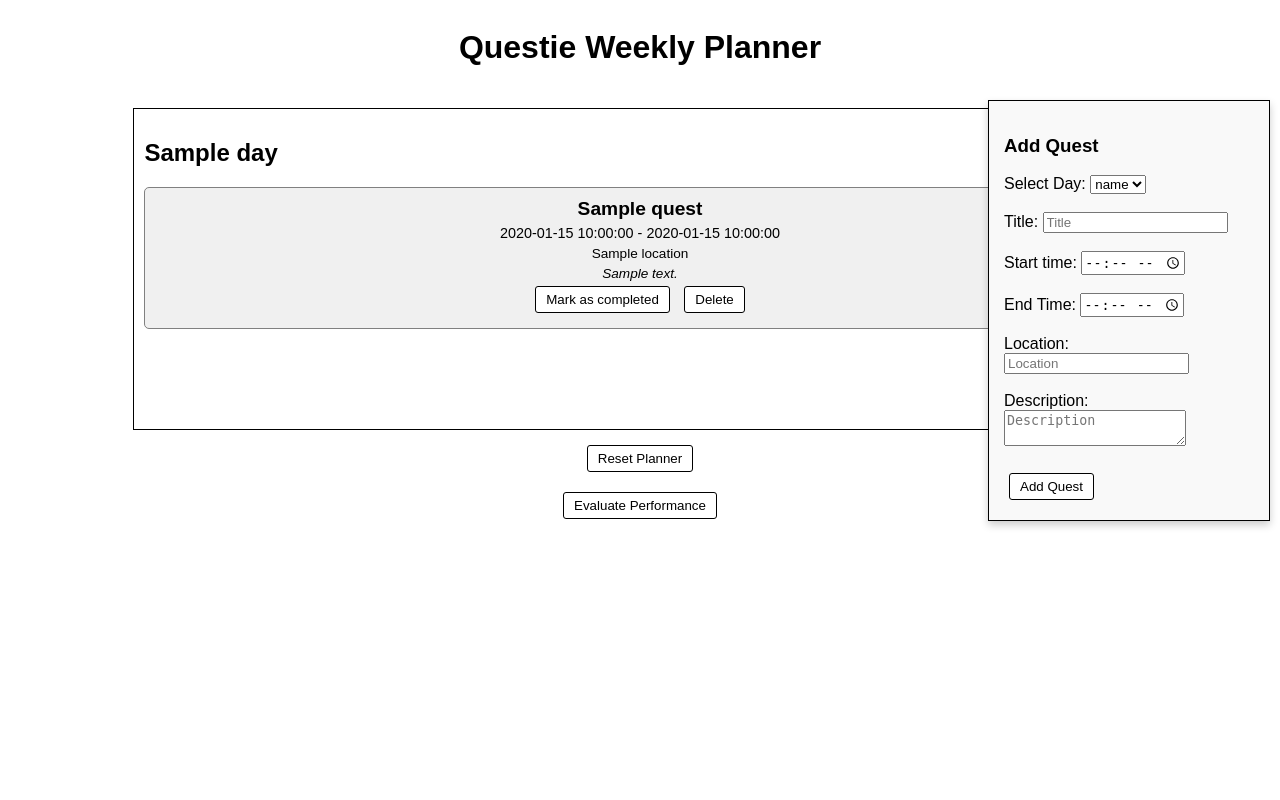
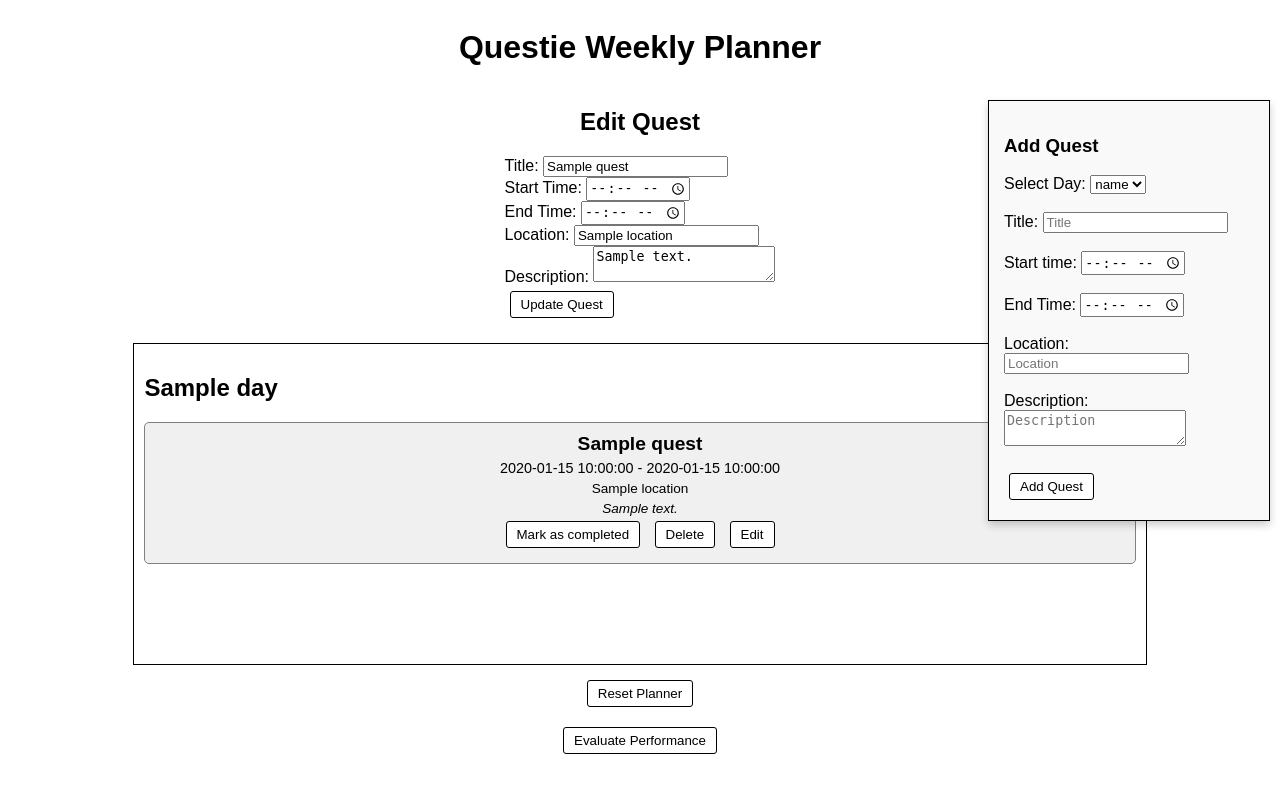
Before and after one commit to mads546n/questie, a Flask app: template templates/index.html in a window 1280 px wide. Run offline with Flask 3, Linux system fonts and the light colour scheme; the template is opened without the code that fills it: most values are stand-ins (such as "Sample title", 1, 10 or a date in 2020).

Commit message:
Merge og edit and visual-update

```diff
--- a/main.py
+++ b/main.py
@@ -136,7 +136,7 @@ def home():
 # Route to add a new quest
 @app.route('/add_quest/<day>', methods=['POST'])
 def add_quest(day):
-    day = request.form.get('day')
+    # day = request.form.get('day')
     try:
         if day not in weekly_planner or day == "metadata":
             flash("Invalid day specified!")
@@ -235,6 +235,49 @@ def evaluate_performance():
     return render_template('evaluate.html', performance_data=performance_data, graph_urls=graph_urls)
 
 
+@app.route('/quest/edit/<day>/<int:quest_index>', methods=['GET', 'POST'])
+def edit_quest(day, quest_index):
+    # Check if quest_index is valid for the given day
+    if 0 <= quest_index < len(weekly_planner[day]):
+        quest = weekly_planner[day][quest_index]
+        if request.method == 'POST':
+            # Get updated quest data from the form
+            title = request.form.get('title')
+            start_time = request.form.get('start_time')
+            end_time = request.form.get('end_time')
+            location = request.form.get('location')
+            description = request.form.get('description')
+            # Validate required fields
+            if not title or not start_time or not end_time:
+                flash('Title, start time, and end time are required!', 'error')
+                return redirect(url_for('edit_quest', day=day, quest_index=quest_index))
+            # Validate time format
+            try:
+                datetime.strptime(start_time, '%H:%M')
+                datetime.strptime(end_time, '%H:%M')
+            except ValueError:
+                flash('Invalid time format!')
+                return redirect(url_for('edit_quest', day=day, quest_index=quest_index))
+            if start_time >= end_time:
+                flash('End time must be after start time.', 'error')
+                return redirect(url_for('edit_quest', day=day, quest_index=quest_index))
+            # Update the quest with new data
+            quest.update({
+                "title": title,
+                "start_time": start_time,
+                "end_time": end_time,
+                "location": location,
+                "description": description
+            })
+            flash('Quest updated successfully!')
+            return redirect(url_for('home'))  # Redirect to the homepage or planner
+        # Render the template and pass the quest, day, quest_index, and weekly_planner
+        return render_template('index.html', quest=quest, day=day, quest_index=quest_index, planner=weekly_planner)
+    else:
+        flash('Invalid quest index!')
+        return redirect(url_for('home'))  # Redirect if invalid index
+
+
 if __name__ == '__main__':
     load_data()
     app.run(debug=True)
--- a/templates/index.html
+++ b/templates/index.html
@@ -17,6 +17,36 @@
     </ul>
     {% endif %}
     {% endwith %}
+
+    <!-- If we're editing a quest, display the edit form -->
+    {% if quest %}
+    <!-- Edit Quest Form -->
+    <h2>Edit Quest</h2>
+    <form action="{{ url_for('edit_quest', day=day, quest_index=quest_index) }}" method="post">
+        <label>
+            Title:
+            <input type="text" name="title" value="{{ quest.title }}" required>
+        </label><br>
+        <label>
+            Start Time:
+            <input type="time" name="start_time" value="{{ quest.start_time }}" required>
+        </label><br>
+        <label>
+            End Time:
+            <input type="time" name="end_time" value="{{ quest.end_time }}" required>
+        </label><br>
+        <label>
+            Location:
+            <input type="text" name="location" value="{{ quest.location }}">
+        </label><br>
+        <label>
+            Description:
+            <textarea name="description">{{ quest.description }}</textarea>
+        </label><br>
+        <button type="submit">Update Quest</button>
+    </form>
+    {% else %}
+    {% endif %}
 
     <div class="planner">
         {% for day, quests in planner.items() %}
@@ -40,6 +70,9 @@
                 <form action="{{ url_for('delete_quest', day=day, quest_index=loop.index0) }}" method="post" style="display:inline;">
                     <button type="submit" onclick="return confirm('Are you sure you want to delete this quest)')">Delete</button>
                 </form>
+                <a href="{{ url_for('edit_quest', day=day, quest_index=loop.index0) }}">
+                    <button>Edit</button>
+                </a>
             </li>
             {% endfor %}
         </ul>
```
Also changed, not shown: tests/test_edit.py (added, +123 -0 lines).
